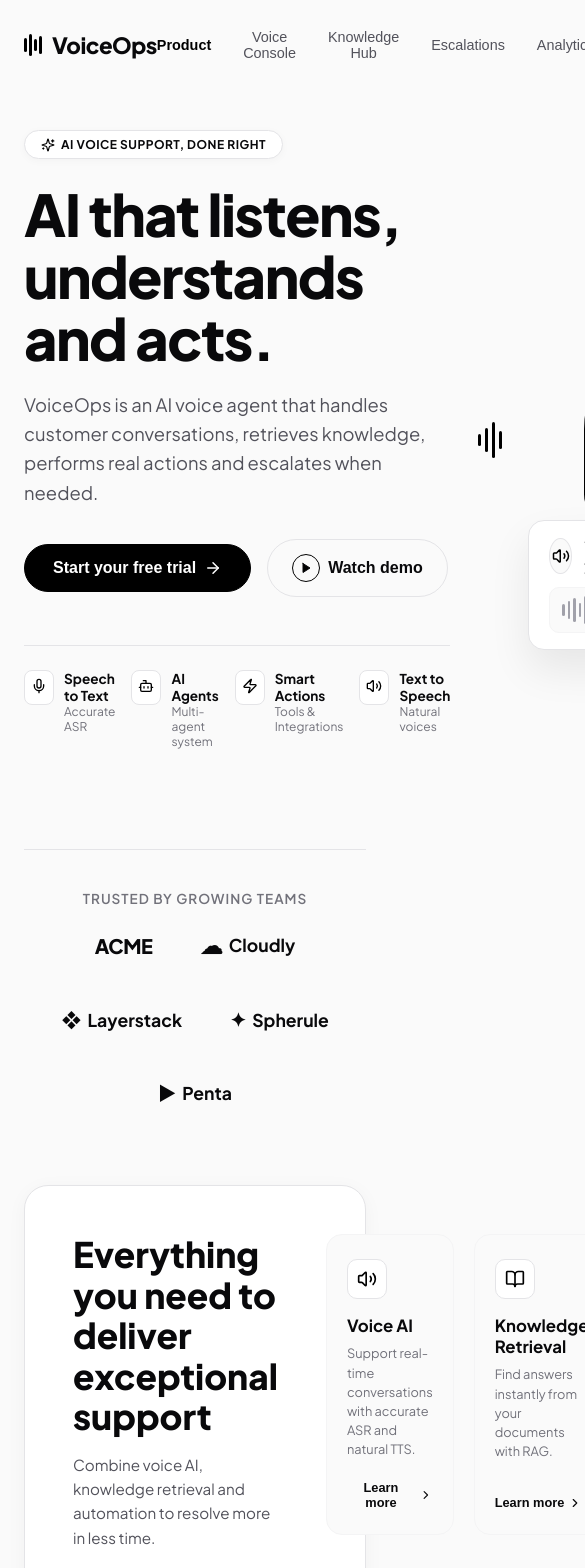
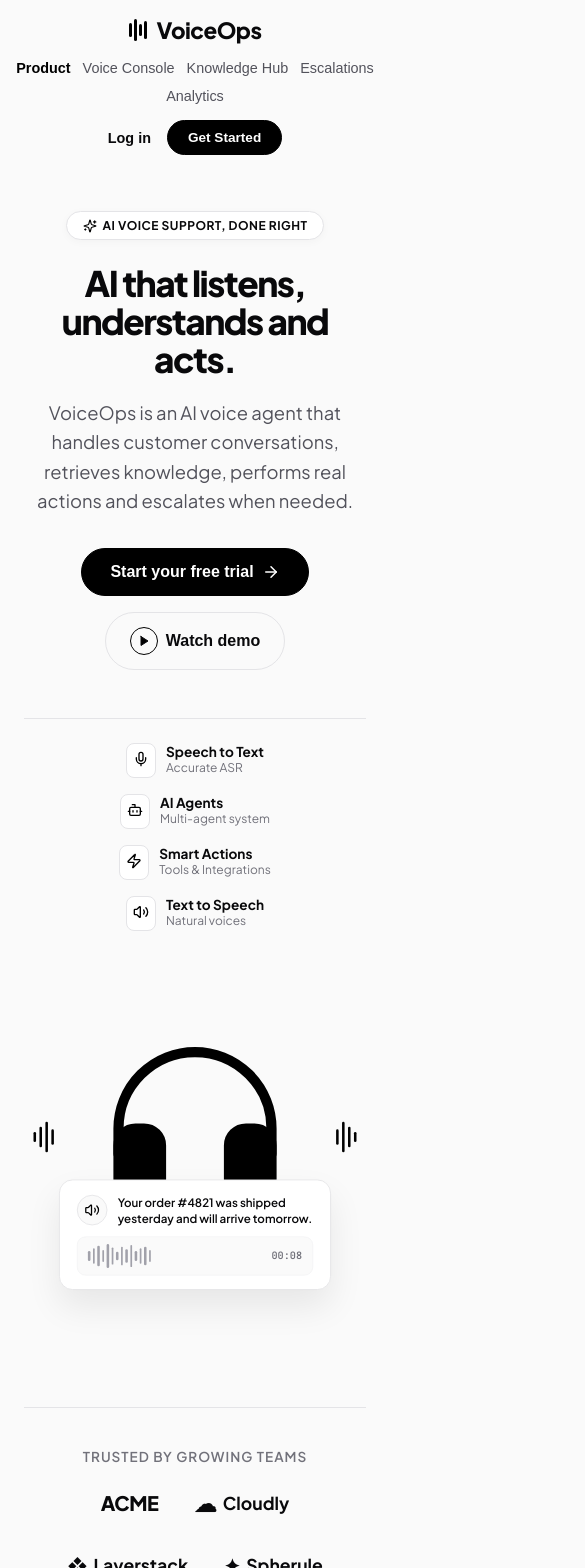
Before and after one commit to Retep-dev/VoiceOps, a React (Vite) app in the folder frontend/: page / in a window 390 px wide. Shown: the top 1568 px of the page, 585 px wide, since content can reach past the window. Built offline with nearby package versions, Linux system fonts and the light colour scheme.

Commit message:
feat(ui): make landing page and platform console fully responsive for mobile, tablet, and desktop screens

```diff
--- a/frontend/src/components/EscalationQueue.jsx
+++ b/frontend/src/components/EscalationQueue.jsx
@@ -46,8 +46,9 @@
 
   return (
     <div style={{ maxWidth: '1240px', margin: '0 auto', padding: '0 24px 60px 24px' }}>
-      <div style={{ display: 'grid', gridTemplateColumns: '1fr 1.5fr', gap: '24px' }}>
+      <div className="responsive-two-column">
         {/* Left Column: Escalations Queue List */}
+
         <div className="mono-card" style={{ padding: '28px' }}>
           <h2 style={{ fontSize: '1.25rem', fontWeight: '800', marginBottom: '20px', display: 'flex', alignItems: 'center', gap: '10px', color: '#09090b' }}>
             <UserCheck size={20} color="#000" />
--- a/frontend/src/components/EvaluationDashboard.jsx
+++ b/frontend/src/components/EvaluationDashboard.jsx
@@ -52,8 +52,9 @@
       </div>
 
       {evalData && (
-        <div style={{ display: 'grid', gridTemplateColumns: 'repeat(4, 1fr)', gap: '20px' }}>
+        <div className="responsive-four-column">
           {/* Card 1: ASR WER / CER */}
+
           <div className="mono-card" style={{ padding: '24px' }}>
             <span style={{ fontSize: '0.75rem', color: '#71717a', textTransform: 'uppercase', fontWeight: '700', letterSpacing: '0.5px' }}>ASR Performance</span>
             <h3 style={{ fontSize: '2.2rem', fontWeight: '800', color: '#09090b', margin: '8px 0 4px 0' }}>
--- a/frontend/src/components/KnowledgeManager.jsx
+++ b/frontend/src/components/KnowledgeManager.jsx
@@ -69,8 +69,9 @@
 
   return (
     <div style={{ maxWidth: '1240px', margin: '0 auto', padding: '0 24px 60px 24px' }}>
-      <div style={{ display: 'grid', gridTemplateColumns: '1fr 1fr', gap: '24px' }}>
+      <div className="responsive-two-column">
         {/* Left: Document Ingestion */}
+
         <div className="mono-card" style={{ padding: '28px' }}>
           <h2 style={{ fontSize: '1.25rem', fontWeight: '800', marginBottom: '20px', display: 'flex', alignItems: 'center', gap: '10px', color: '#09090b' }}>
             <Database size={20} color="#000" />
--- a/frontend/src/components/LandingPage.jsx
+++ b/frontend/src/components/LandingPage.jsx
@@ -19,7 +19,7 @@
   return (
     <div style={{ maxWidth: '1240px', margin: '0 auto', padding: '0 24px 80px 24px' }}>
       {/* Hero Section */}
-      <div style={{ display: 'grid', gridTemplateColumns: '1.1fr 0.9fr', gap: '48px', alignItems: 'center', minHeight: '540px', padding: '40px 0' }}>
+      <div className="hero-grid">
         {/* Left Hero Content */}
         <div>
           <div className="badge-pill" style={{ marginBottom: '24px' }}>
@@ -36,7 +36,7 @@
           </p>
 
           {/* CTA Buttons */}
-          <div style={{ display: 'flex', alignItems: 'center', gap: '16px', marginBottom: '48px' }}>
+          <div style={{ display: 'flex', alignItems: 'center', gap: '16px', marginBottom: '48px', flexWrap: 'wrap' }}>
             <button onClick={onOpenConsole} className="btn-black" style={{ padding: '14px 28px', fontSize: '1rem' }}>
               Start your free trial <ArrowRight size={18} />
             </button>
@@ -50,12 +50,12 @@
           </div>
 
           {/* Sub-feature icons ribbon */}
-          <div style={{ display: 'grid', gridTemplateColumns: 'repeat(4, 1fr)', gap: '16px', paddingTop: '24px', borderTop: '1px solid #e4e4e7' }}>
+          <div className="subfeatures-ribbon" style={{ display: 'grid', gridTemplateColumns: 'repeat(4, 1fr)', gap: '16px', paddingTop: '24px', borderTop: '1px solid #e4e4e7' }}>
             <div style={{ display: 'flex', alignItems: 'flex-start', gap: '10px' }}>
               <div style={{ padding: '6px', border: '1px solid #e4e4e7', borderRadius: '8px', background: '#fff' }}>
                 <Mic size={16} color="#000" />
               </div>
-              <div>
+              <div style={{ textAlign: 'left' }}>
                 <h4 style={{ fontSize: '0.85rem', fontWeight: '700', color: '#09090b' }}>Speech to Text</h4>
                 <p style={{ fontSize: '0.75rem', color: '#71717a' }}>Accurate ASR</p>
               </div>
@@ -65,7 +65,7 @@
               <div style={{ padding: '6px', border: '1px solid #e4e4e7', borderRadius: '8px', background: '#fff' }}>
                 <Bot size={16} color="#000" />
               </div>
-              <div>
+              <div style={{ textAlign: 'left' }}>
                 <h4 style={{ fontSize: '0.85rem', fontWeight: '700', color: '#09090b' }}>AI Agents</h4>
                 <p style={{ fontSize: '0.75rem', color: '#71717a' }}>Multi-agent system</p>
               </div>
@@ -75,7 +75,7 @@
               <div style={{ padding: '6px', border: '1px solid #e4e4e7', borderRadius: '8px', background: '#fff' }}>
                 <Zap size={16} color="#000" />
               </div>
-              <div>
+              <div style={{ textAlign: 'left' }}>
                 <h4 style={{ fontSize: '0.85rem', fontWeight: '700', color: '#09090b' }}>Smart Actions</h4>
                 <p style={{ fontSize: '0.75rem', color: '#71717a' }}>Tools & Integrations</p>
               </div>
@@ -85,7 +85,7 @@
               <div style={{ padding: '6px', border: '1px solid #e4e4e7', borderRadius: '8px', background: '#fff' }}>
                 <Volume2 size={16} color="#000" />
               </div>
-              <div>
+              <div style={{ textAlign: 'left' }}>
                 <h4 style={{ fontSize: '0.85rem', fontWeight: '700', color: '#09090b' }}>Text to Speech</h4>
                 <p style={{ fontSize: '0.75rem', color: '#71717a' }}>Natural voices</p>
               </div>
@@ -94,12 +94,8 @@
         </div>
 
         {/* Right Hero Illustration */}
-        <div style={{ position: 'relative', display: 'flex', justifyContent: 'center', alignItems: 'center' }}>
-          {/* Subtle dotted background grid */}
-          <div style={{ position: 'absolute', top: '10%', right: '15%', width: '60px', height: '60px', backgroundImage: 'radial-gradient(#d4d4d8 1.5px, transparent 1.5px)', backgroundSize: '10px 10px', opacity: 0.8 }}></div>
-
-          {/* Headset Vector Graphic */}
-          <div style={{ position: 'relative', width: '380px', height: '380px', display: 'flex', alignItems: 'center', justifyContent: 'center' }}>
+        <div className="hero-illustration" style={{ position: 'relative', display: 'flex', justifyContent: 'center', alignItems: 'center' }}>
+          <div style={{ position: 'relative', width: '340px', height: '340px', display: 'flex', alignItems: 'center', justifyContent: 'center' }}>
             {/* Waveform Lines Left & Right */}
             <div style={{ display: 'flex', gap: '4px', alignItems: 'center', position: 'absolute', left: '-20px' }}>
               <span style={{ width: '3px', height: '12px', background: '#000', borderRadius: '2px' }}></span>
@@ -115,8 +111,7 @@
               <span style={{ width: '3px', height: '12px', background: '#000', borderRadius: '2px' }}></span>
             </div>
 
-            {/* Clean Headset Icon Representation */}
-            <svg width="260" height="260" viewBox="0 0 24 24" fill="none" stroke="#000" strokeWidth="1.2" strokeLinecap="round" strokeLinejoin="round">
+            <svg width="240" height="240" viewBox="0 0 24 24" fill="none" stroke="#000" strokeWidth="1.2" strokeLinecap="round" strokeLinejoin="round">
               <path d="M3 14v-3a9 9 0 0 1 18 0v3" />
               <path d="M18 19a2 2 0 0 1-2-2v-4a2 2 0 0 1 2-2h1a2 2 0 0 1 2 2v4a2 2 0 0 1-2 2h-1z" fill="#000" />
               <path d="M6 19a2 2 0 0 0 2-2v-4a2 2 0 0 0-2-2H5a2 2 0 0 0-2 2v4a2 2 0 0 0 2 2h1z" fill="#000" />
@@ -126,17 +121,16 @@
           </div>
 
           {/* Floating Speech Bubble Card */}
-          <div className="mono-card" style={{ position: 'absolute', bottom: '-20px', right: '10px', width: '340px', padding: '16px 20px', borderRadius: '16px', background: '#ffffff', boxShadow: '0 20px 40px rgba(0,0,0,0.08)' }}>
+          <div className="mono-card" style={{ position: 'absolute', bottom: '-10px', width: '320px', padding: '16px 20px', borderRadius: '16px', background: '#ffffff', boxShadow: '0 20px 40px rgba(0,0,0,0.08)', textAling: 'left' }}>
             <div style={{ display: 'flex', alignItems: 'center', gap: '12px', marginBottom: '12px' }}>
-              <div style={{ width: '36px', height: '36px', borderRadius: '50%', border: '1px solid #e4e4e7', display: 'flex', alignItems: 'center', justifyContent: 'center', background: '#fafafa' }}>
+              <div style={{ width: '36px', height: '36px', borderRadius: '50%', border: '1px solid #e4e4e7', display: 'flex', alignItems: 'center', justifyContent: 'center', background: '#fafafa', flexShrink: 0 }}>
                 <Volume2 size={18} color="#000" />
               </div>
-              <p style={{ fontSize: '0.85rem', fontWeight: '600', color: '#09090b', lineHeight: '1.4' }}>
+              <p style={{ fontSize: '0.85rem', fontWeight: '600', color: '#09090b', lineHeight: '1.4', textAlign: 'left' }}>
                 Your order #4821 was shipped yesterday and will arrive tomorrow.
               </p>
             </div>
 
-            {/* Audio Waveform visualization bar */}
             <div style={{ display: 'flex', alignItems: 'center', justifyContent: 'space-between', background: '#fafafa', padding: '8px 12px', borderRadius: '10px', border: '1px solid #f4f4f5' }}>
               <div style={{ display: 'flex', alignItems: 'center', gap: '3px' }}>
                 {[12, 18, 24, 14, 28, 20, 10, 22, 16, 26, 12, 18, 22, 14].map((height, i) => (
@@ -149,13 +143,13 @@
         </div>
       </div>
 
-      {/* Trusted Customer Logos Ribbon */}
+      {/* Customer Logos Ribbon */}
       <div style={{ margin: '60px 0 80px 0', textAlign: 'center', borderTop: '1px solid #e4e4e7', paddingTop: '40px' }}>
         <p style={{ fontSize: '0.85rem', fontWeight: '600', color: '#71717a', textTransform: 'uppercase', letterSpacing: '1px', marginBottom: '24px' }}>
           Trusted by growing teams
         </p>
 
-        <div style={{ display: 'flex', justifyContent: 'center', alignItems: 'center', gap: '48px', flexWrap: 'wrap' }}>
+        <div style={{ display: 'flex', justifyContent: 'center', alignItems: 'center', gap: '36px', flexWrap: 'wrap' }}>
           <span style={{ fontSize: '1.25rem', fontWeight: '900', letterSpacing: '-0.5px', color: '#09090b' }}>ACME</span>
           <div style={{ display: 'flex', alignItems: 'center', gap: '6px', fontSize: '1.1rem', fontWeight: '700', color: '#09090b' }}>
             <span style={{ fontSize: '1.4rem' }}>☁</span> Cloudly
@@ -173,8 +167,8 @@
       </div>
 
       {/* Bottom Features Grid */}
-      <div className="mono-card" style={{ padding: '48px', borderRadius: '24px', background: '#ffffff' }}>
-        <div style={{ display: 'grid', gridTemplateColumns: '1fr 3fr', gap: '48px', alignItems: 'start' }}>
+      <div className="mono-card" style={{ padding: '36px', borderRadius: '24px', background: '#ffffff' }}>
+        <div className="bottom-feature-grid">
           <div>
             <h2 style={{ fontSize: '2.2rem', fontWeight: '800', lineHeight: '1.15', color: '#09090b', marginBottom: '16px' }}>
               Everything you need to deliver exceptional support
@@ -184,9 +178,9 @@
             </p>
           </div>
 
-          <div style={{ display: 'grid', gridTemplateColumns: 'repeat(4, 1fr)', gap: '20px' }}>
+          <div className="responsive-four-column">
             {/* Feature Card 1 */}
-            <div style={{ background: '#fafafa', padding: '24px 20px', borderRadius: '16px', border: '1px solid #f4f4f5', display: 'flex', flexDirection: 'column', justifyContent: 'space-between', minHeight: '220px' }}>
+            <div style={{ background: '#fafafa', padding: '24px 20px', borderRadius: '16px', border: '1px solid #f4f4f5', display: 'flex', flexDirection: 'column', justifyContent: 'space-between', minHeight: '200px' }}>
               <div>
                 <div style={{ width: '40px', height: '40px', borderRadius: '10px', background: '#fff', border: '1px solid #e4e4e7', display: 'flex', alignItems: 'center', justifyContent: 'center', marginBottom: '16px' }}>
                   <Volume2 size={20} color="#000" />
@@ -196,13 +190,13 @@
                   Support real-time conversations with accurate ASR and natural TTS.
                 </p>
               </div>
-              <button onClick={onOpenConsole} style={{ background: 'transparent', border: 'none', color: '#09090b', fontWeight: '700', fontSize: '0.8rem', display: 'flex', alignItems: 'center', gap: '4px', cursor: 'pointer', padding: 0 }}>
+              <button onClick={onOpenConsole} style={{ background: 'transparent', border: 'none', color: '#09090b', fontWeight: '700', fontSize: '0.8rem', display: 'flex', alignItems: 'center', gap: '4px', cursor: 'pointer', padding: 0, marginTop: '16px' }}>
                 Learn more <ChevronRight size={14} />
               </button>
             </div>
 
             {/* Feature Card 2 */}
-            <div style={{ background: '#fafafa', padding: '24px 20px', borderRadius: '16px', border: '1px solid #f4f4f5', display: 'flex', flexDirection: 'column', justifyContent: 'space-between', minHeight: '220px' }}>
+            <div style={{ background: '#fafafa', padding: '24px 20px', borderRadius: '16px', border: '1px solid #f4f4f5', display: 'flex', flexDirection: 'column', justifyContent: 'space-between', minHeight: '200px' }}>
               <div>
                 <div style={{ width: '40px', height: '40px', borderRadius: '10px', background: '#fff', border: '1px solid #e4e4e7', display: 'flex', alignItems: 'center', justifyContent: 'center', marginBottom: '16px' }}>
                   <BookOpen size={20} color="#000" />
@@ -212,13 +206,13 @@
                   Find answers instantly from your documents with RAG.
                 </p>
               </div>
-              <button onClick={onOpenConsole} style={{ background: 'transparent', border: 'none', color: '#09090b', fontWeight: '700', fontSize: '0.8rem', display: 'flex', alignItems: 'center', gap: '4px', cursor: 'pointer', padding: 0 }}>
+              <button onClick={onOpenConsole} style={{ background: 'transparent', border: 'none', color: '#09090b', fontWeight: '700', fontSize: '0.8rem', display: 'flex', alignItems: 'center', gap: '4px', cursor: 'pointer', padding: 0, marginTop: '16px' }}>
                 Learn more <ChevronRight size={14} />
               </button>
             </div>
 
             {/* Feature Card 3 */}
-            <div style={{ background: '#fafafa', padding: '24px 20px', borderRadius: '16px', border: '1px solid #f4f4f5', display: 'flex', flexDirection: 'column', justifyContent: 'space-between', minHeight: '220px' }}>
+            <div style={{ background: '#fafafa', padding: '24px 20px', borderRadius: '16px', border: '1px solid #f4f4f5', display: 'flex', flexDirection: 'column', justifyContent: 'space-between', minHeight: '200px' }}>
               <div>
                 <div style={{ width: '40px', height: '40px', borderRadius: '10px', background: '#fff', border: '1px solid #e4e4e7', display: 'flex', alignItems: 'center', justifyContent: 'center', marginBottom: '16px' }}>
                   <Bot size={20} color="#000" />
@@ -228,13 +222,13 @@
                   Specialized agents work together to understand and act.
                 </p>
               </div>
-              <button onClick={onOpenConsole} style={{ background: 'transparent', border: 'none', color: '#09090b', fontWeight: '700', fontSize: '0.8rem', display: 'flex', alignItems: 'center', gap: '4px', cursor: 'pointer', padding: 0 }}>
+              <button onClick={onOpenConsole} style={{ background: 'transparent', border: 'none', color: '#09090b', fontWeight: '700', fontSize: '0.8rem', display: 'flex', alignItems: 'center', gap: '4px', cursor: 'pointer', padding: 0, marginTop: '16px' }}>
                 Learn more <ChevronRight size={14} />
               </button>
             </div>
 
             {/* Feature Card 4 */}
-            <div style={{ background: '#fafafa', padding: '24px 20px', borderRadius: '16px', border: '1px solid #f4f4f5', display: 'flex', flexDirection: 'column', justifyContent: 'space-between', minHeight: '220px' }}>
+            <div style={{ background: '#fafafa', padding: '24px 20px', borderRadius: '16px', border: '1px solid #f4f4f5', display: 'flex', flexDirection: 'column', justifyContent: 'space-between', minHeight: '200px' }}>
               <div>
                 <div style={{ width: '40px', height: '40px', borderRadius: '10px', background: '#fff', border: '1px solid #e4e4e7', display: 'flex', alignItems: 'center', justifyContent: 'center', marginBottom: '16px' }}>
                   <Zap size={20} color="#000" />
@@ -244,7 +238,7 @@
                   Perform real actions using secure tools and integrations.
                 </p>
               </div>
-              <button onClick={onOpenConsole} style={{ background: 'transparent', border: 'none', color: '#09090b', fontWeight: '700', fontSize: '0.8rem', display: 'flex', alignItems: 'center', gap: '4px', cursor: 'pointer', padding: 0 }}>
+              <button onClick={onOpenConsole} style={{ background: 'transparent', border: 'none', color: '#09090b', fontWeight: '700', fontSize: '0.8rem', display: 'flex', alignItems: 'center', gap: '4px', cursor: 'pointer', padding: 0, marginTop: '16px' }}>
                 Learn more <ChevronRight size={14} />
               </button>
             </div>
--- a/frontend/src/components/Navbar.jsx
+++ b/frontend/src/components/Navbar.jsx
@@ -3,7 +3,7 @@
 
 export default function Navbar({ activeTab, setActiveTab }) {
   return (
-    <header style={{ width: '100%', maxWidth: '1240px', margin: '0 auto', padding: '20px 24px', display: 'flex', justifyContent: 'space-between', alignItems: 'center', background: '#fafafa' }}>
+    <header className="nav-header" style={{ width: '100%', maxWidth: '1240px', margin: '0 auto', padding: '20px 24px', display: 'flex', justifyContent: 'space-between', alignItems: 'center', background: '#fafafa' }}>
       {/* Brand Logo */}
       <div
         onClick={() => setActiveTab('landing')}
@@ -20,8 +20,8 @@
         </h1>
       </div>
 
-      {/* Middle Navigation Links matching screenshot */}
-      <nav style={{ display: 'flex', alignItems: 'center', gap: '32px' }}>
+      {/* Middle Navigation Links */}
+      <nav className="nav-links" style={{ display: 'flex', alignItems: 'center', gap: '28px' }}>
         <button onClick={() => setActiveTab('landing')} style={{ background: 'transparent', border: 'none', color: activeTab === 'landing' ? '#000' : '#52525b', fontWeight: activeTab === 'landing' ? '700' : '500', fontSize: '0.9rem', cursor: 'pointer' }}>
           Product
         </button>
@@ -40,7 +40,7 @@
       </nav>
 
       {/* Right Login / Get Started Action Buttons */}
-      <div style={{ display: 'flex', alignItems: 'center', gap: '20px' }}>
+      <div style={{ display: 'flex', alignItems: 'center', gap: '16px' }}>
         <button onClick={() => setActiveTab('voice')} style={{ background: 'transparent', border: 'none', color: '#09090b', fontWeight: '600', fontSize: '0.9rem', cursor: 'pointer' }}>
           Log in
         </button>
--- a/frontend/src/components/VoiceConsole.jsx
+++ b/frontend/src/components/VoiceConsole.jsx
@@ -120,9 +120,10 @@
 
   return (
     <div style={{ maxWidth: '1240px', margin: '0 auto', padding: '0 24px 60px 24px' }}>
-      <div style={{ display: 'grid', gridTemplateColumns: '1fr 1fr', gap: '24px' }}>
+      <div className="responsive-two-column">
         {/* Left Column: Voice Console */}
         <div className="mono-card" style={{ padding: '28px' }}>
+
           <h2 style={{ fontSize: '1.25rem', fontWeight: '800', marginBottom: '20px', display: 'flex', alignItems: 'center', gap: '10px', color: '#09090b' }}>
             <Mic size={20} color="#000" />
             Voice Interaction Console
--- a/frontend/src/index.css
+++ b/frontend/src/index.css
@@ -31,6 +31,7 @@
   font-family: var(--font-main);
   min-height: 100vh;
   -webkit-font-smoothing: antialiased;
+  overflow-x: hidden;
 }
 
 /* Monochromatic Card Panels */
@@ -47,7 +48,7 @@
   box-shadow: 0 12px 36px rgba(0, 0, 0, 0.08);
 }
 
-/* Black Solid Button */
+/* Buttons */
 .btn-black {
   background: var(--bg-black);
   color: var(--text-white);
@@ -62,6 +63,7 @@
   align-items: center;
   gap: 8px;
   text-decoration: none;
+  white-space: nowrap;
 }
 
 .btn-black:hover {
@@ -70,7 +72,6 @@
   transform: translateY(-1px);
 }
 
-/* Outline Pill Button */
 .btn-outline {
   background: transparent;
   color: var(--text-primary);
@@ -84,6 +85,7 @@
   display: inline-flex;
   align-items: center;
   gap: 8px;
+  white-space: nowrap;
 }
 
 .btn-outline:hover {
@@ -91,7 +93,7 @@
   border-color: #d4d4d8;
 }
 
-/* Pill Badges */
+/* Badges */
 .badge-pill {
   display: inline-flex;
   align-items: center;
@@ -118,7 +120,7 @@
   font-weight: 600;
 }
 
-/* Recording Pulse Indicator */
+/* Pulse animation */
 @keyframes mono-pulse {
   0% { transform: scale(1); box-shadow: 0 0 0 0 rgba(0, 0, 0, 0.4); }
   70% { transform: scale(1.05); box-shadow: 0 0 0 15px rgba(0, 0, 0, 0); }
@@ -128,6 +130,100 @@
 .mono-recording-pulse {
   animation: mono-pulse 1.8s infinite;
   background: #000000 !important;
+}
+
+/* Spinner */
+@keyframes spin {
+  to { transform: rotate(360deg); }
+}
+
+/* Responsive Grids & Media Queries */
+.responsive-two-column {
+  display: grid;
+  grid-template-columns: 1fr 1fr;
+  gap: 24px;
+}
+
+.responsive-four-column {
+  display: grid;
+  grid-template-columns: repeat(4, 1fr);
+  gap: 20px;
+}
+
+.hero-grid {
+  display: grid;
+  grid-template-columns: 1.1fr 0.9fr;
+  gap: 48px;
+  align-items: center;
+  min-height: 540px;
+  padding: 40px 0;
+}
+
+.bottom-feature-grid {
+  display: grid;
+  grid-template-columns: 1fr 3fr;
+  gap: 48px;
+  align-items: start;
+}
+
+@media (max-width: 1024px) {
+  .hero-grid {
+    grid-template-columns: 1fr;
+    gap: 36px;
+    min-height: auto;
+    text-align: center;
+  }
+  .hero-grid h1 {
+    font-size: 2.8rem !important;
+  }
+  .hero-grid p {
+    margin-left: auto;
+    margin-right: auto;
+  }
+  .hero-grid div {
+    justify-content: center;
+  }
+  .responsive-two-column {
+    grid-template-columns: 1fr;
+  }
+  .responsive-four-column {
+    grid-template-columns: repeat(2, 1fr);
+  }
+  .bottom-feature-grid {
+    grid-template-columns: 1fr;
+    gap: 24px;
+  }
+}
+
+@media (max-width: 768px) {
+  .nav-header {
+    flex-direction: column;
+    gap: 16px;
+    padding: 16px !important;
+  }
+  .nav-links {
+    flex-wrap: wrap;
+    justify-content: center;
+    gap: 12px !important;
+  }
+  .responsive-four-column {
+    grid-template-columns: 1fr;
+  }
+  .subfeatures-ribbon {
+    grid-template-columns: repeat(2, 1fr) !important;
+  }
+  .hero-illustration {
+    transform: scale(0.85);
+  }
+}
+
+@media (max-width: 480px) {
+  .subfeatures-ribbon {
+    grid-template-columns: 1fr !important;
+  }
+  .hero-grid h1 {
+    font-size: 2.2rem !important;
+  }
 }
 
 /* Custom Scrollbar */
```
